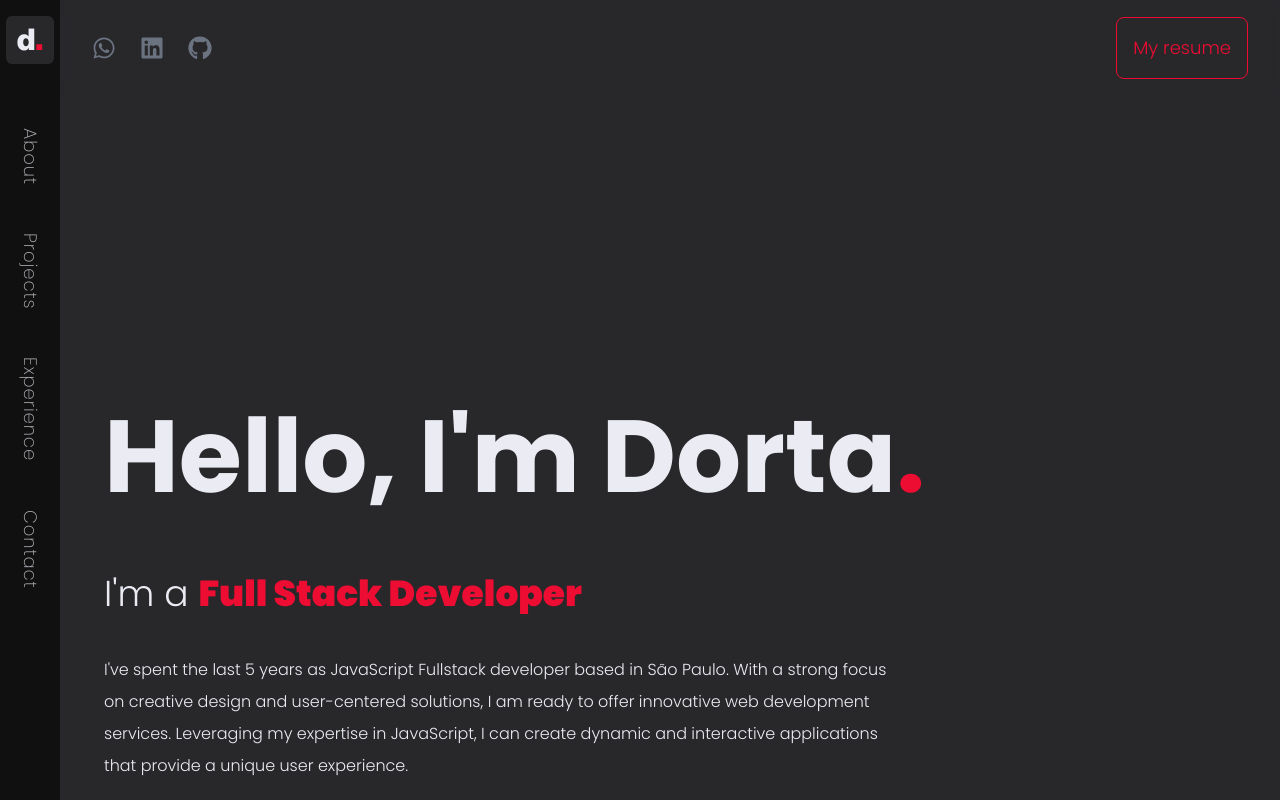
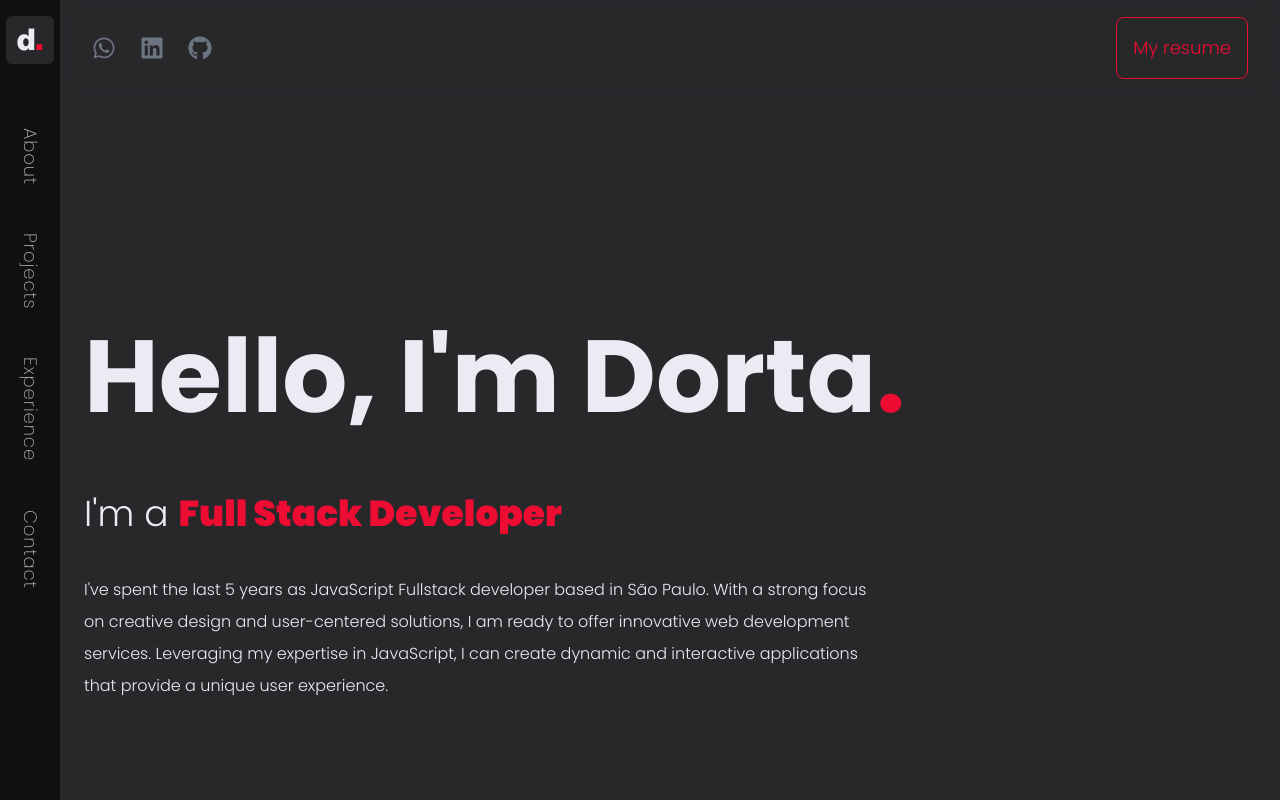
Before and after one commit to flaviodorta/dorta.dev, a Next.js app: page / in a window 1280 px wide. Shown: the top 800 px of the page. Built offline with nearby package versions, Linux system fonts and the light colour scheme.

Commit message:
padding layout

```diff
--- a/src/app/page.tsx
+++ b/src/app/page.tsx
@@ -11,7 +11,7 @@ import { useEffect, useState } from 'react';
 
 export default function Page() {
   return (
-    <main className='relative p-[80px] w-full mx-auto bg-black-mate text-white min-h-screen'>
+    <main className='relative pl-[60px] pr-[40px]  w-full mx-auto bg-black-mate text-white min-h-screen'>
       <Header />
       {/* <BackgroundBeams /> */}
       <div className='z-50 -mt-40 md:mt-0 mx-auto w-full gap-[100px] md:gap-[300px] flex-1 flex flex-col items-center'>
```
